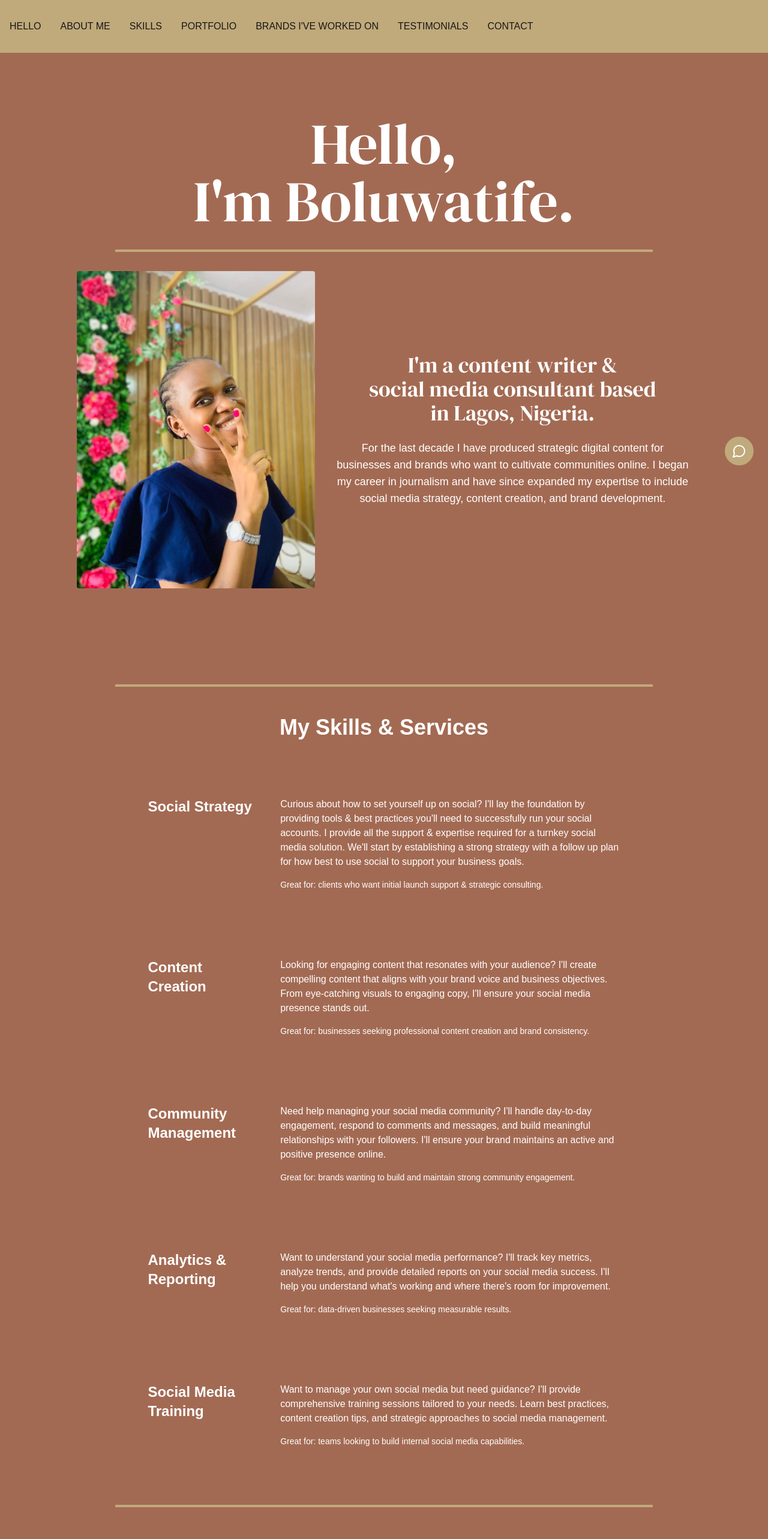
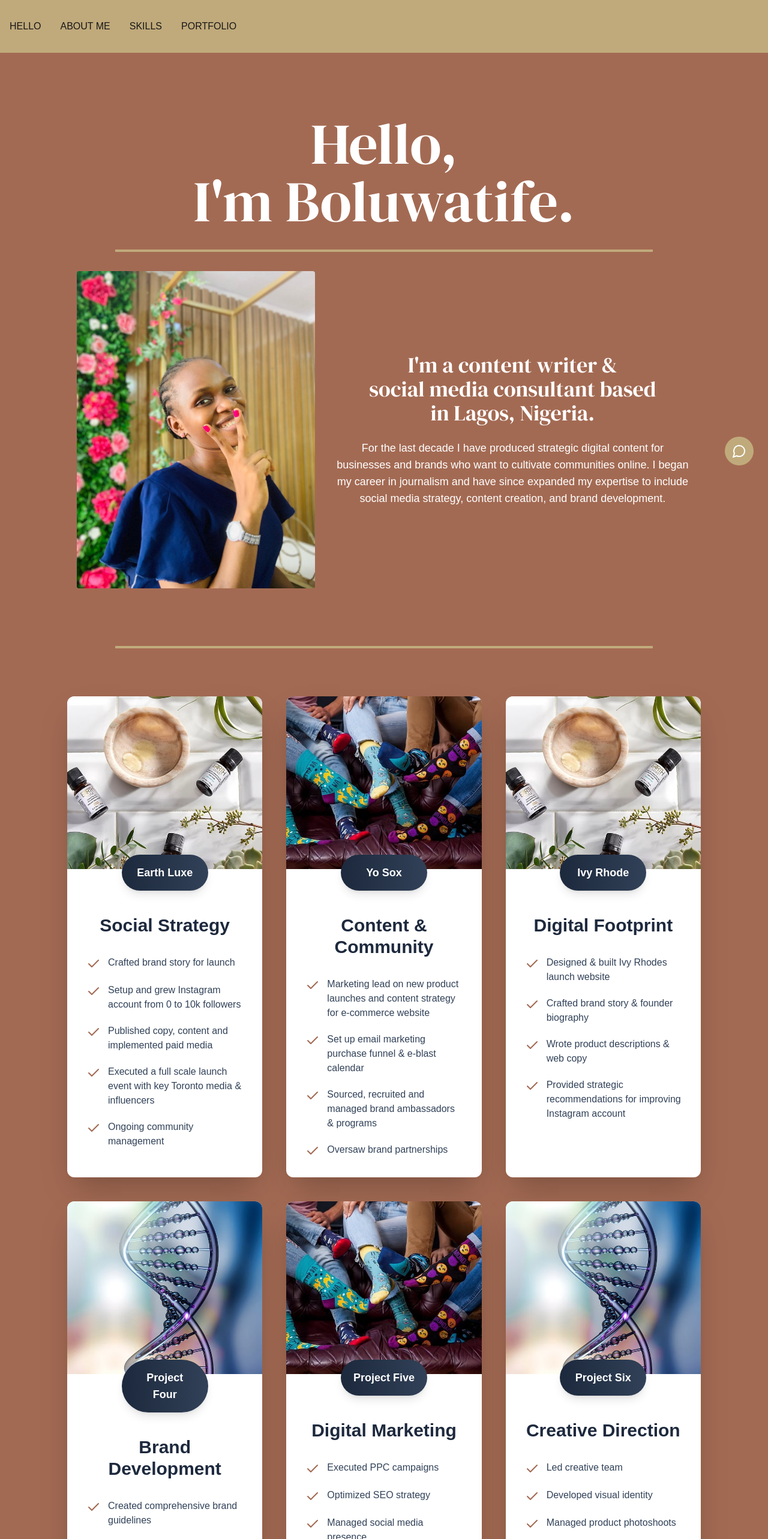
Before and after one commit to rolandaayo/bolus-portfolio, a Next.js app: page / in a window 1280 px wide. Shown: the top 2566 px of the page at 60% size. Built offline with nearby package versions, Linux system fonts and the light colour scheme.

Commit message:
responsiveness

```diff
--- a/src/app/components/Body.tsx
+++ b/src/app/components/Body.tsx
@@ -30,7 +30,7 @@ const projects = [
   },
   {
     name: "Ivy Rhode",
-    image: "/images/project-3.avif?height=400&width=600",
+    image: "/images/project-1.avif?height=400&width=600",
     imageAlt: "Ivy Rhode jewelry",
     title: "Digital Footprint",
     items: [
@@ -54,7 +54,7 @@ const projects = [
   },
   {
     name: "Project Five",
-    image: "/images/project-3.avif?height=400&width=600",
+    image: "/images/project-2.avif?height=400&width=600",
     imageAlt: "Project Five showcase",
     title: "Digital Marketing",
     items: [
@@ -83,30 +83,31 @@ export default function Body() {
     <div>
       <div className="w-full max-w-4xl mx-auto h-1 bg-[#c0aa7b] mb-12"></div>
 
-      <div className="min-h-screen bg-[#A36A53] p-4 md:p-8 flex items-center justify-center">
-        <div className="max-w-7xl w-full grid grid-cols-1 md:grid-cols-3 gap-8 px-4 md:px-20">
+      <div className="min-h-screen bg-gradient-to-br from-[#A36A53]  p-4 md:p-8 flex items-center justify-center">
+        <div className="max-w-7xl w-full grid grid-cols-1 sm:grid-cols-2 lg:grid-cols-3 gap-6 sm:gap-8 lg:gap-10 px-4 sm:px-8 lg:px-20">
           {projects.map((project, index) => (
-            <div key={index} className="bg-white">
-              <div className="relative h-80 w-full">
+            <div key={index} className="bg-white rounded-xl shadow-2xl overflow-hidden transform hover:scale-105 transition-transform duration-300 hover:shadow-3xl">
+              <div className="relative h-64 sm:h-72 w-full">
                 <Image
                   src={project.image}
                   alt={project.imageAlt}
                   fill
-                  className="object-cover"
+                  className="object-cover hover:opacity-90 transition-opacity duration-300"
+                  sizes="(max-width: 640px) 100vw, (max-width: 1024px) 50vw, 33vw"
                 />
               </div>
               <div className="relative">
-                <div className="bg-slate-700 text-white text-center py-3 px-4 w-32 mx-auto -mt-5 relative z-10">
-                  <h3 className="text-lg font-medium">{project.name}</h3>
+                <div className="bg-gradient-to-r from-slate-800 to-slate-700 text-white text-center py-3 sm:py-4 px-4 sm:px-5 w-32 sm:w-36 mx-auto -mt-6 relative z-10 rounded-full shadow-lg">
+                  <h3 className="text-base sm:text-lg font-semibold">{project.name}</h3>
                 </div>
               </div>
-              <div className="p-6 text-black pt-8">
-                <h2 className="text-2xl font-bold text-center mb-6">{project.title}</h2>
-                <ul className="space-y-4">
+              <div className="p-6 sm:p-8 text-black pt-8 sm:pt-10">
+                <h2 className="text-2xl sm:text-3xl font-bold text-center mb-6 sm:mb-8 text-slate-800">{project.title}</h2>
+                <ul className="space-y-4 sm:space-y-5">
                   {project.items.map((item, itemIndex) => (
-                    <li key={itemIndex} className="flex items-start">
-                      <Check className="h-5 w-5 text-black mt-0.5 mr-2 flex-shrink-0" />
-                      <span>{item}</span>
+                    <li key={itemIndex} className="flex items-start group">
+                      <Check className="h-5 sm:h-6 w-5 sm:w-6 text-[#A36A53] mt-0.5 mr-3 flex-shrink-0 group-hover:scale-110 transition-transform duration-200" />
+                      <span className="text-sm sm:text-base text-slate-700 group-hover:text-slate-900 transition-colors duration-200">{item}</span>
                     </li>
                   ))}
                 </ul>
--- a/src/app/components/Navbar.tsx
+++ b/src/app/components/Navbar.tsx
@@ -23,6 +23,7 @@ const inter = Inter({
 interface Props {}
 
 const App: React.FC<Props> = () => {
+  // eslint-disable-next-line @typescript-eslint/no-unused-vars
   const [isMobile, setIsMobile] = useState<boolean>(false)
   const [isMenuOpen, setIsMenuOpen] = useState<boolean>(false)
 
@@ -92,21 +93,7 @@ const App: React.FC<Props> = () => {
                   PORTFOLIO
                 </Link>
               </li>
-              <li className="text-center md:text-left">
-                <Link href="#brands" className="text-dark hover:text-white transition-colors block">
-                  BRANDS I'VE WORKED ON
-                </Link>
-              </li>
-              <li className="text-center md:text-left">
-                <Link href="#testimonials" className="text-dark hover:text-white transition-colors block">
-                  TESTIMONIALS
-                </Link>
-              </li>
-              <li className="text-center md:text-left">
-                <Link href="#contact" className="text-dark hover:text-white transition-colors block">
-                  CONTACT
-                </Link>
-              </li>
+
             </ul>
           </nav>
         </header>
@@ -118,7 +105,7 @@ const App: React.FC<Props> = () => {
               <h1 className="text-white text-4xl md:text-7xl lg:text-8xl font-serif text-center mb-4">
                 Hello,
                 <br />
-                I'm Boluwatife.
+                I&apos;m Boluwatife.
               </h1>
 
               <div className="w-full max-w-4xl mx-auto h-1 bg-[#c0aa7b] my-6 md:my-8"></div>
@@ -136,7 +123,7 @@ const App: React.FC<Props> = () => {
 
                 <div className="w-full md:w-3/5 text-white text-center">
                   <h2 className="text-xl md:text-3xl lg:text-4xl font-serif mb-4 md:mb-6">
-                    I'm a content writer &<br />
+                    I&apos;m a content writer &<br />
                     social media consultant based
                     <br />
                     in Lagos, Nigeria.
--- a/src/app/page.tsx
+++ b/src/app/page.tsx
@@ -1,6 +1,6 @@
 import React from 'react'
 import Navbar from './components/Navbar'
-import Hero from './components/Hero'
+// import Hero from './components/Hero'
 import Footer from './components/Footer'
 import Body from './components/Body'
 import Brands from './components/Brands'
@@ -9,7 +9,7 @@ export default function page() {
   return (
     <div className=''>
       <Navbar/>
-      <Hero/>
+      {/* <Hero/> */}
       <Body/>
       <Brands/>
       <Footer/>
```
Also changed, not shown: src/app/components/Brands.tsx (+33 -34 lines).
